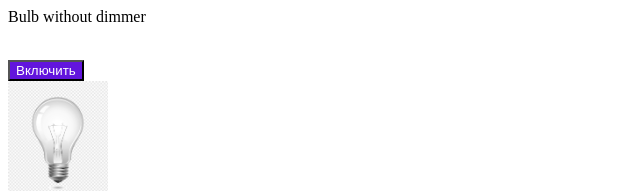
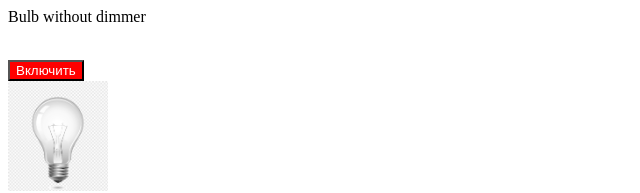
Before and after one commit to serjG901/bulb, a plain HTML site: page index.html in a window 1280 px wide. Shown: the top 193 px of the page, without its empty margins (0-640 px from the left). Drawn offline with Linux system fonts and the light colour scheme.

Commit message:
change color buttton

```diff
--- a/index.html
+++ b/index.html
@@ -16,8 +16,8 @@
 <img id="bulbDimmable" src="bulb.png"/>
 <style>
 #toggle {
-    background: #6215dd;
-    color: white;
+    background: #ff0000;
+    color: rgb(255, 255, 255);
 }
 #bulb {
     width: 100px;
```
